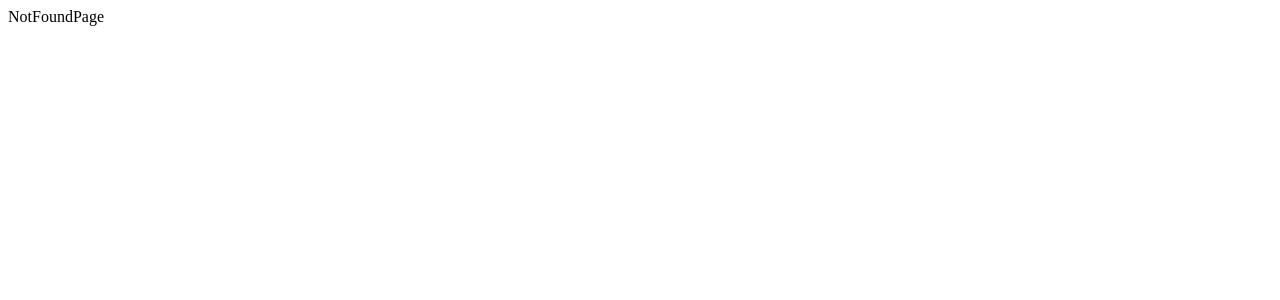
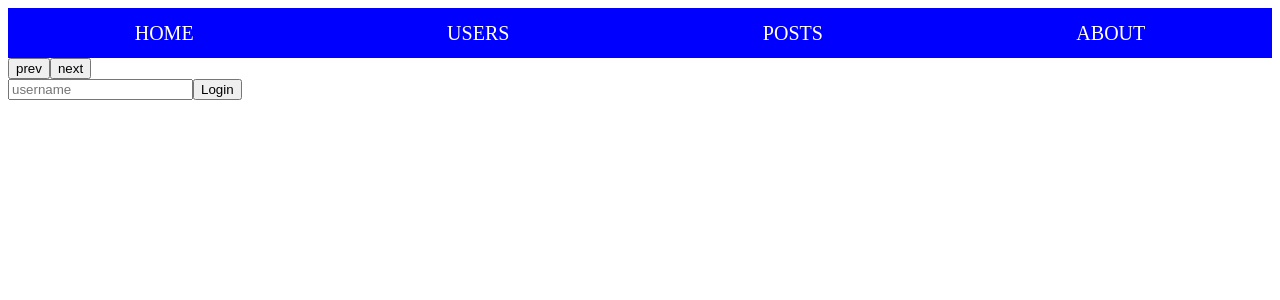
Before and after one commit to SofiyaYehorova/react-sept-2022, a React (Create React App) app: page /login in a window 1280 px wide. Shown: the top 300 px of the page. Built offline with nearby package versions, Linux system fonts and the light colour scheme.

Commit message:
hw_4_customHook_privateRoutes_hoc

```diff
--- a/src/App.js
+++ b/src/App.js
@@ -1,10 +1,10 @@
 import {Route, Routes} from "react-router-dom";
 import React from "react";
 
-import {AboutPage, HomePage, NotFoundPage, PostDetailsPage, PostsPage, UsersPage} from "./pages";
-import {Header} from "./components/Header/Header";
+import {AboutPage, HomePage, LogInPage, NotFoundPage, PostDetailsPage, PostsPage, UsersPage} from "./pages";
 import {MainLayout} from "./layouts";
-import {PostDetails} from "./components";
+import {RequireAuth} from "./hoc/RequireAuth";
+
 
 function App() {
     return (
@@ -13,10 +13,13 @@ function App() {
                 <Route path={'/'} element={<MainLayout/>}>
                     <Route index element={<HomePage/>}/>
                     <Route path={'users'} element={<UsersPage/>}/>
-                    <Route path={'posts'} element={<PostsPage/>}>
+                    <Route path={'posts'} element={<RequireAuth>
+                        <PostsPage/>
+                    </RequireAuth>}>
                         <Route path={':postId'} element={<PostDetailsPage/>}/>
                     </Route>
                     <Route path={'about'} element={<AboutPage/>}/>
+                    <Route path={'login'} element={<LogInPage/>}/>
                 </Route>
                 <Route path={'*'} element={<NotFoundPage/>}/>
 
--- a/src/components/Header/Header.js
+++ b/src/components/Header/Header.js
@@ -2,14 +2,23 @@ import React from 'react';
 import {NavLink} from "react-router-dom";
 
 import css from './Header.module.css'
+import {useAuthContext} from "../../hooks/useAuthContext";
 
 const Header = () => {
+    const {user} = useAuthContext();
+
     return (
         <div className={css.Header}>
             <NavLink to={'/'}>HOME</NavLink>
             <NavLink to={'users'}>USERS</NavLink>
             <NavLink to={'posts'}>POSTS</NavLink>
             <NavLink to={'about'}>ABOUT</NavLink>
+            {user &&
+                <div>
+                    {user}
+                    <button>LogOut</button>
+                </div>
+            }
         </div>
     );
 };
--- /dev/null
+++ b/src/hoc/AuthProvider.js
@@ -0,0 +1,25 @@
+import React from 'react';
+import {createContext, useState} from "react";
+
+const AuthContext = createContext(null);
+
+const AuthProvider = ({children}) => {
+    const [user, setUser] = useState(null);
+
+    const logIn = (loginUser) => {
+        setUser(loginUser)
+    }
+    const logOut = () => {
+        setUser(null)
+    }
+    const value = {user, logIn, logOut}
+    return (
+        <AuthContext.Provider value={value}>
+            {children}
+        </AuthContext.Provider>
+    )
+};
+
+export {
+    AuthProvider, AuthContext
+};
--- /dev/null
+++ b/src/hoc/RequireAuth.js
@@ -0,0 +1,17 @@
+import React from 'react';
+import {Navigate, useLocation} from "react-router-dom";
+import {useAuthContext} from "../hooks/useAuthContext";
+
+const RequireAuth = ({children}) => {
+   const location = useLocation();
+    const {user} = useAuthContext();
+
+    if(!user){
+        return <Navigate to={'/login'} state={location}/>
+    }
+    return children
+};
+
+export {
+    RequireAuth
+};
--- /dev/null
+++ b/src/hooks/useAuthContext.js
@@ -0,0 +1,9 @@
+import {useContext} from "react";
+
+import {AuthContext} from "../hoc/AuthProvider";
+
+const useAuthContext=() => useContext(AuthContext);
+
+export {
+    useAuthContext
+}
--- a/src/index.js
+++ b/src/index.js
@@ -3,11 +3,14 @@ import ReactDOM from 'react-dom/client';
 import {BrowserRouter} from "react-router-dom";
 
 import {App} from './App';
+import {AuthProvider} from "./hoc/AuthProvider";
 
 
 const root = ReactDOM.createRoot(document.getElementById('root'));
 root.render(
-    <BrowserRouter>
-        <App/>
-    </BrowserRouter>
+    <AuthProvider>
+        <BrowserRouter>
+            <App/>
+        </BrowserRouter>
+    </AuthProvider>
 );
--- /dev/null
+++ b/src/pages/LogInPage/LogInPage.js
@@ -0,0 +1,26 @@
+import React, {useRef} from 'react';
+import {useAuthContext} from "../../hooks/useAuthContext";
+import {useLocation, useNavigate} from "react-router-dom";
+
+const LogInPage = () => {
+    const username = useRef();
+    const navigate = useNavigate();
+    const {state} = useLocation();
+
+    const {logIn} = useAuthContext();
+    const login = () => {
+        logIn(username.current.value)
+        navigate(state.pathname, {replace: true})
+    }
+
+    return (
+        <div>
+            <input type="text" placeholder={'username'} ref={username}/>
+            <button onClick={() => login()}>Login</button>
+        </div>
+    );
+};
+
+export {
+    LogInPage
+};
--- a/src/pages/index.js
+++ b/src/pages/index.js
@@ -1,5 +1,6 @@
 export * from './AboutPage/AboutPage';
 export * from './HomePage/HomePage';
+export * from './LogInPage/LogInPage';
 export * from './NotFoundPage/NotFoundPage';
 export * from './PostsPage/PostsPage';
 export * from './PostDetailsPage/PostDetailsPage';
```
